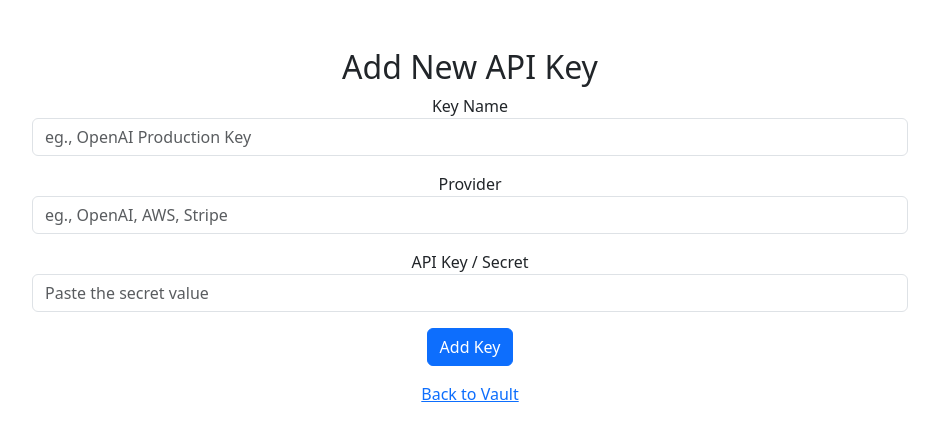
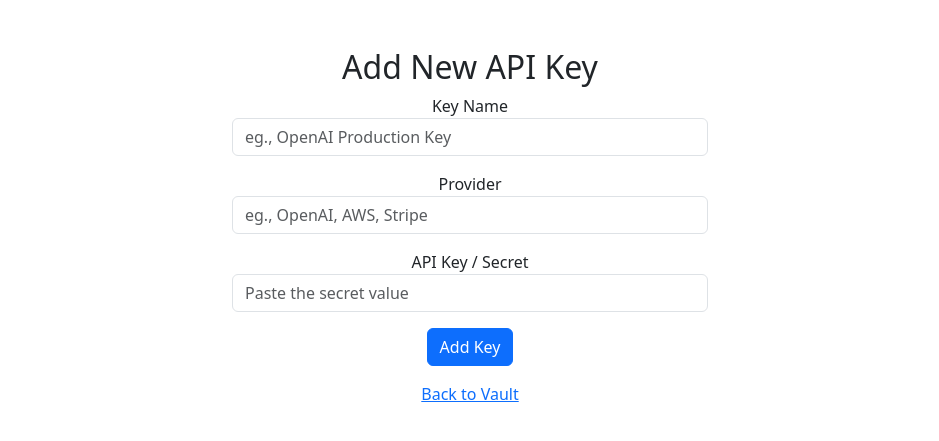
Before and after one commit to vedasm/KeyForge, a Django app: page /add/ in a window 1280 px wide. Shown: the part 73-514 px from the top of the page, without its empty margins (170-1109 px from the left). Run offline with Django 5.2, Linux system fonts and the light colour scheme; the visitor is signed in with stand-in values (Sample User, id 1).

Commit message:
Fixed UI Size

```diff
--- a/vault/templates/vault/add.html
+++ b/vault/templates/vault/add.html
@@ -2,7 +2,7 @@
 {% block title %}Add Key - KeyForge{% endblock title %}
 
 {% block main %}
-<div class="container" style="max-width: 900px">
+<div class="container" style="max-width: 500px">
     <h2>Add New API Key</h2>
 
     <form method="POST" style="max=width: 500px; margin: 0 auto;">
```
